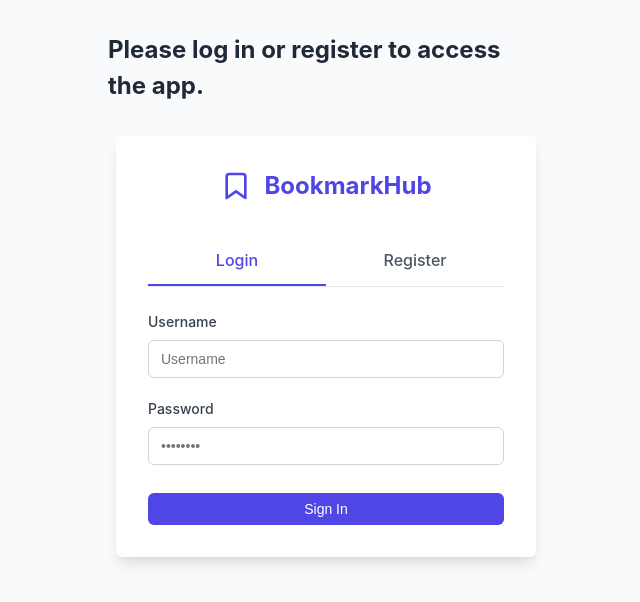
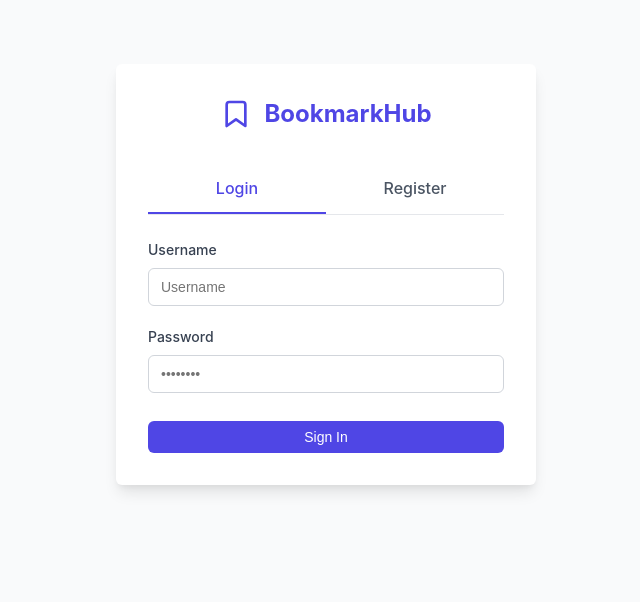
Before and after one commit to LPhinney1/ITIS4166-FinalProject, a React (Vite) app in the folder front/: page / in a window 1280 px wide. Shown: the top 602 px of the page, without its empty margins (314-954 px from the left). Built offline with nearby package versions, Linux system fonts and the light colour scheme; no server answers.

Commit message:
removed text above login form

```diff
--- a/front/src/App.tsx
+++ b/front/src/App.tsx
@@ -12,7 +12,6 @@ function App() {
     if (!token) {
         return (
             <div style={{ padding: '2em', maxWidth: '500px', margin: '0 auto' }}>
-                <h2>Please log in or register to access the app.</h2>
                 <AuthForm onLogin={login} />
             </div>
         );
```
